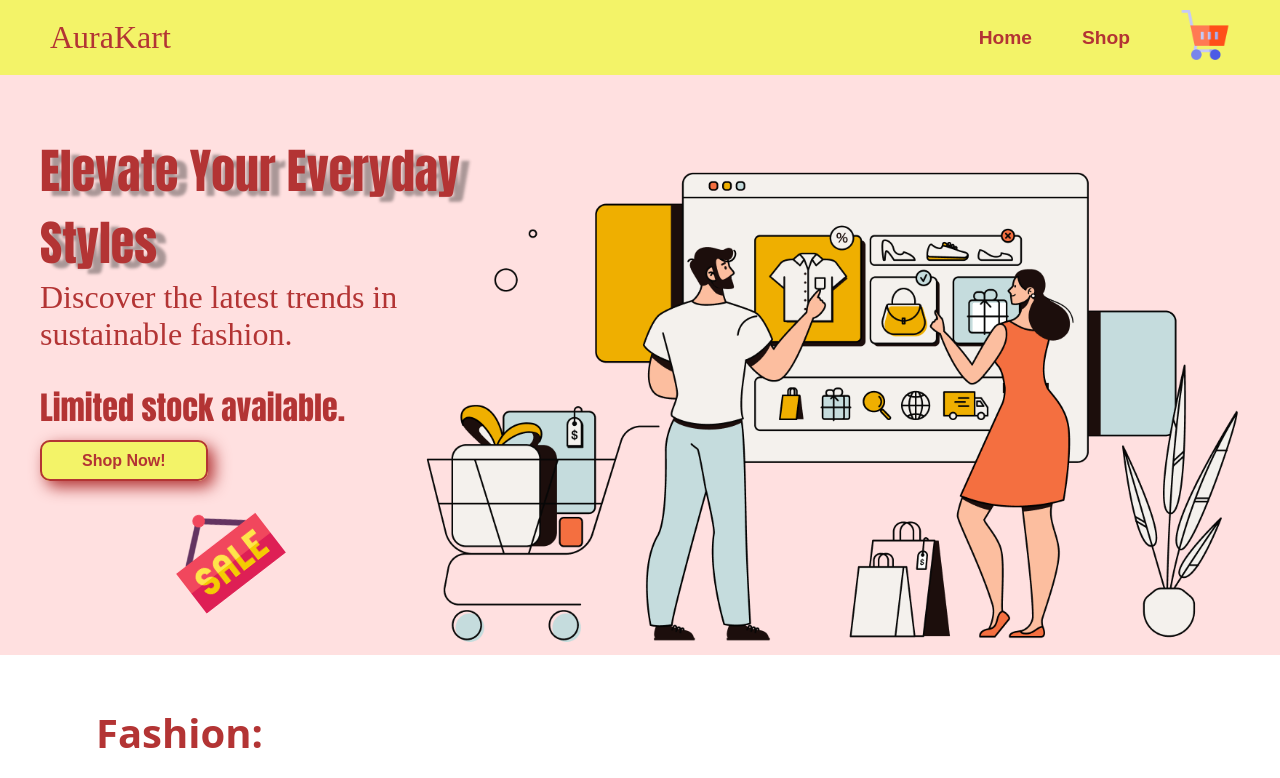
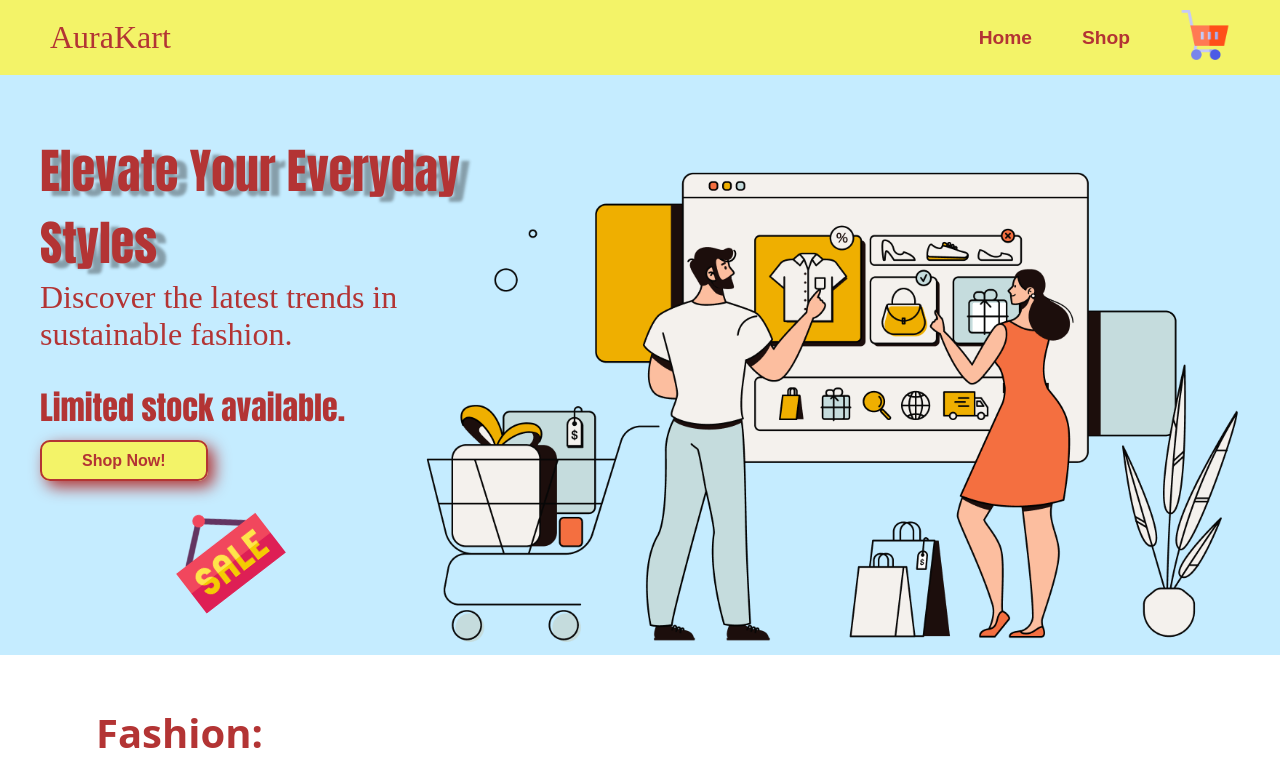
Before and after one commit to Devender-Singh-Bisht/TOP-Shopping-Cart, a React (Vite) app: page / in a window 1280 px wide. Shown: the top 778 px of the page. Built offline with nearby package versions, Linux system fonts and the light colour scheme; a web font is replaced by a local one.

Commit message:
refactor: Change the color for the variable named as thirdColor.

```diff
--- a/src/index.css
+++ b/src/index.css
@@ -5,7 +5,7 @@
   font-family: "Funnel Display", system-ui, Avenir, Helvetica, Arial, sans-serif;
   --primaryColor: rgb(179, 52, 52);
   --secondaryColor: rgb(243, 243, 104);
-  --thirdColor: rgb(255, 224, 224);
+  --thirdColor: rgb(197 236 255);
 }
 
 * {
```
